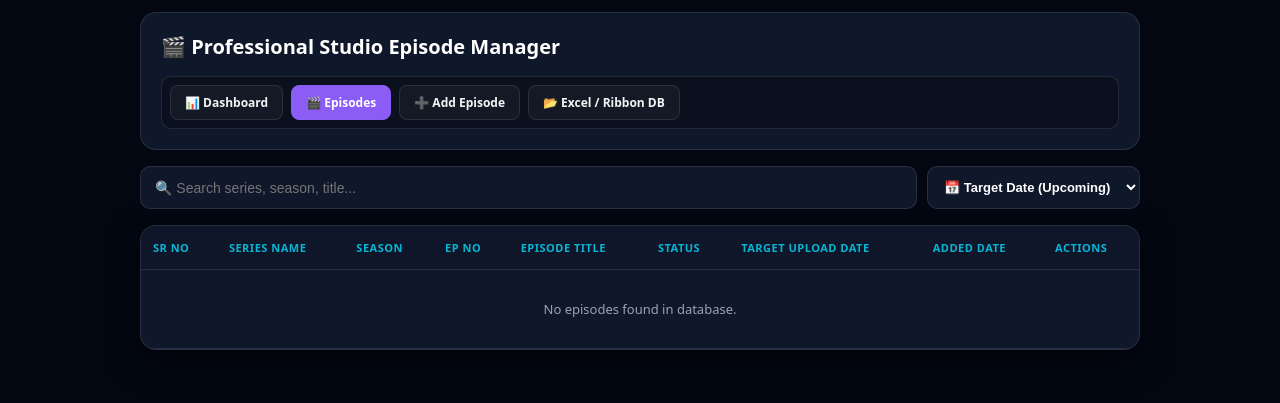
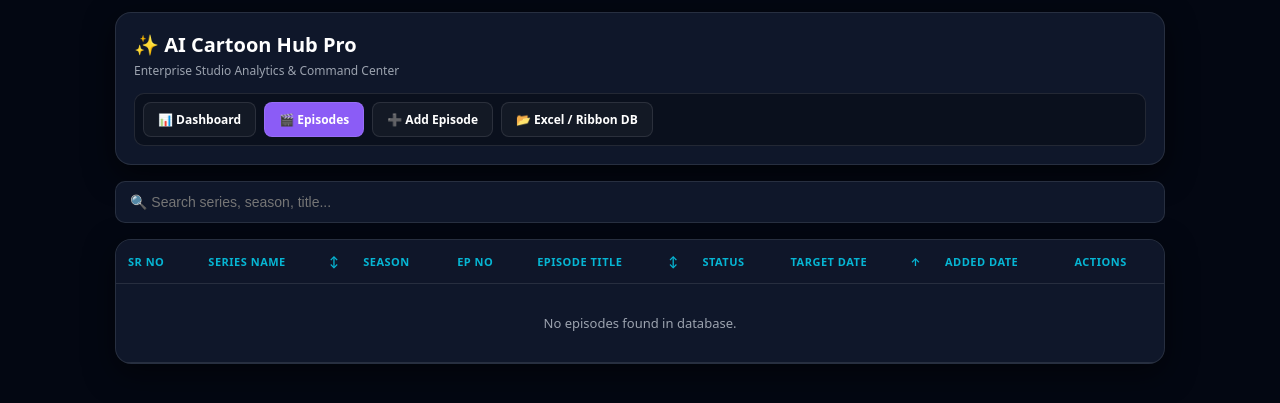
Before and after one commit to tanveer97082/cartoon_manager, a PHP site: page /episodes.php in a window 1280 px wide. Shown: the top 403 px of the page. Run offline with PHP 8.4, Linux system fonts and the light colour scheme; data comes from the database, SQL or seed files in the repository.

Commit message:
Update episodes.php

```diff
--- a/episodes.php
+++ b/episodes.php
@@ -24,13 +24,15 @@ if ($action === 'export_txt' && $id) {
     }
 }
 
-// Sorting logic
+// Sorting logic from header clicks
 $sort = $_GET['sort'] ?? 'target_asc';
 $order_sql = "ORDER BY target_date ASC";
-if ($sort === 'az') $order_sql = "ORDER BY title ASC";
-elseif ($sort === 'za') $order_sql = "ORDER BY title DESC";
+if ($sort === 'series_asc') $order_sql = "ORDER BY series_name ASC";
+elseif ($sort === 'series_desc') $order_sql = "ORDER BY series_name DESC";
+elseif ($sort === 'title_asc') $order_sql = "ORDER BY title ASC";
+elseif ($sort === 'title_desc') $order_sql = "ORDER BY title DESC";
+elseif ($sort === 'target_desc') $order_sql = "ORDER BY target_date DESC";
 elseif ($sort === 'recent') $order_sql = "ORDER BY id DESC";
-elseif ($sort === 'target_desc') $order_sql = "ORDER BY target_date DESC";
 
 $stmt = $db->query("SELECT * FROM episodes $order_sql");
 $episodes = $stmt->fetchAll(PDO::FETCH_ASSOC);
@@ -40,29 +42,23 @@ $episodes = $stmt->fetchAll(PDO::FETCH_ASSOC);
 <head>
     <meta charset="utf-8">
     <meta name="viewport" content="width=device-width, initial-scale=1">
-    <title>✨ Professional Episode Manager Table</title>
+    <title>✨ Episode Manager</title>
     <style>
         :root {
             --bg: #030712; --card: #0f172a; --border: rgba(255, 255, 255, 0.1);
             --primary: #8b5cf6; --accent: #06b6d4; --text: #f3f4f6; --muted: #9ca3af;
         }
         body { font-family: system-ui, -apple-system, sans-serif; background: var(--bg); color: var(--text); margin: 0; padding: 12px; }
-        .wrapper { max-width: 1000px; margin: auto; }
-        .header { background: var(--card); border: 1px solid var(--border); padding: 20px; border-radius: 16px; margin-bottom: 16px; }
-        h1 { margin: 0 0 4px 0; font-size: 20px; color: #fff; }
+        .wrapper { max-width: 1050px; margin: auto; }
 
-        .ribbon { display: flex; gap: 8px; margin-top: 16px; flex-wrap: wrap; background: rgba(0,0,0,0.3); padding: 8px; border-radius: 10px; border: 1px solid var(--border); }
-        .ribbon-btn { background: rgba(255,255,255,0.04); border: 1px solid var(--border); color: var(--text); padding: 8px 14px; border-radius: 8px; text-decoration: none; font-weight: 600; font-size: 12px; }
-        .ribbon-btn.active { background: var(--primary); border-color: var(--primary); color: #fff; }
+        .search-input { width: 100%; padding: 12px 14px; background: var(--card); border: 1px solid var(--border); border-radius: 10px; color: #fff; font-size: 14px; margin-bottom: 16px; box-sizing: border-box; }
+        .search-input:focus { outline: none; border-color: var(--primary); }
 
-        .toolbar { display: flex; gap: 10px; margin-bottom: 16px; flex-wrap: wrap; }
-        .search-input { flex-grow: 1; padding: 12px 14px; background: var(--card); border: 1px solid var(--border); border-radius: 10px; color: #fff; font-size: 14px; }
-        .sort-select { padding: 12px; background: var(--card); border: 1px solid var(--border); border-radius: 10px; color: #fff; font-size: 13px; font-weight: 600; }
-
-        /* Table Design */
         .table-responsive { background: var(--card); border: 1px solid var(--border); border-radius: 16px; overflow-x: auto; box-shadow: 0 10px 30px rgba(0,0,0,0.5); }
         table { width: 100%; border-collapse: collapse; text-align: left; font-size: 13px; white-space: nowrap; }
         th { background: rgba(15,23,42,0.95); color: var(--accent); padding: 14px 12px; font-size: 11px; text-transform: uppercase; letter-spacing: 0.5px; border-bottom: 1px solid var(--border); }
+        th a { color: var(--accent); text-decoration: none; display: flex; align-items: center; justify-content: space-between; gap: 5px; }
+        th a:hover { color: #fff; }
         td { padding: 14px 12px; border-bottom: 1px solid var(--border); vertical-align: middle; }
         tr:hover { background: rgba(255,255,255,0.02); }
 
@@ -72,44 +68,39 @@ $episodes = $stmt->fetchAll(PDO::FETCH_ASSOC);
         .status-pub { background: rgba(37, 99, 235, 0.2); color: #60a5fa; border: 1px solid rgba(37, 99, 235, 0.4); }
 
         .actions { display: flex; gap: 5px; }
-        .btn-act { padding: 6px 10px; font-size: 11px; border-radius: 6px; text-decoration: none; color: white; font-weight: 600; }
+        .btn-act { padding: 6px 10px; font-size: 11px; border-radius: 6px; text-decoration: none; color: white; font-weight: 600; cursor: pointer; border: none; }
         .bg-view { background: #059669; } .bg-edit { background: #d97706; } .bg-del { background: #dc2626; } .bg-copy { background: #8b5cf6; }
     </style>
 </head>
 <body>
     <div class="wrapper">
-        <div class="header">
-            <h1>🎬 Professional Studio Episode Manager</h1>
-            <div class="ribbon">
-                <a href="index.php" class="ribbon-btn">📊 Dashboard</a>
-                <a href="episodes.php" class="ribbon-btn active">🎬 Episodes</a>
-                <a href="add_edit.php" class="ribbon-btn">➕ Add Episode</a>
-                <a href="export_import.php" class="ribbon-btn">📂 Excel / Ribbon DB</a>
-            </div>
-        </div>
+        <?php include 'header.php'; ?>
 
-        <div class="toolbar">
-            <input type="text" id="searchBox" class="search-input" placeholder="🔍 Search series, season, title..." onkeyup="filterTable()">
-            <select class="sort-select" onchange="location = this.value;">
-                <option value="episodes.php?sort=target_asc" <?= $sort=='target_asc'?'selected':'' ?>>📅 Target Date (Upcoming)</option>
-                <option value="episodes.php?sort=target_desc" <?= $sort=='target_desc'?'selected':'' ?>>📅 Target Date (Latest)</option>
-                <option value="episodes.php?sort=az" <?= $sort=='az'?'selected':'' ?>>🔤 Title (A to Z)</option>
-                <option value="episodes.php?sort=za" <?= $sort=='za'?'selected':'' ?>>🔤 Title (Z to A)</option>
-                <option value="episodes.php?sort=recent" <?= $sort=='recent'?'selected':'' ?>>⏱️ Recently Added</option>
-            </select>
-        </div>
+        <input type="text" id="searchBox" class="search-input" placeholder="🔍 Search series, season, title..." onkeyup="filterTable()">
 
         <div class="table-responsive">
             <table id="epTable">
                 <thead>
                     <tr>
                         <th>Sr No</th>
-                        <th>Series Name</th>
+                        <th>
+                            <a href="episodes.php?sort=<?= ($sort=='series_asc')?'series_desc':'series_asc' ?>">
+                                Series Name <span><?= ($sort=='series_asc')?'↑':(($sort=='series_desc')?'↓':'↕') ?></span>
+                            </a>
+                        </th>
                         <th>Season</th>
                         <th>Ep No</th>
-                        <th>Episode Title</th>
+                        <th>
+                            <a href="episodes.php?sort=<?= ($sort=='title_asc')?'title_desc':'title_asc' ?>">
+                                Episode Title <span><?= ($sort=='title_asc')?'↑':(($sort=='title_desc')?'↓':'↕') ?></span>
+                            </a>
+                        </th>
                         <th>Status</th>
-                        <th>Target Upload Date</th>
+                        <th>
+                            <a href="episodes.php?sort=<?= ($sort=='target_asc')?'target_desc':'target_asc' ?>">
+                                Target Date <span><?= ($sort=='target_asc')?'↑':(($sort=='target_desc')?'↓':'↕') ?></span>
+                            </a>
+                        </th>
                         <th>Added Date</th>
                         <th>Actions</th>
                     </tr>
@@ -133,8 +124,8 @@ $episodes = $stmt->fetchAll(PDO::FETCH_ASSOC);
                         <td style="color: var(--muted); font-size: 11px;"><?= htmlspecialchars(substr($ep['created_at'], 0, 10)) ?></td>
                         <td>
                             <div class="actions">
-                                <a href="add_edit.php?action=view&id=<?= $ep['id'] ?>" class="btn-act bg-view" title="View & Copy">View</a>
-                                <button onclick="copyMetadata(<?= htmlspecialchars(json_encode($ep)) ?>)" class="btn-act bg-copy" title="Quick Copy All">Copy</button>
+                                <a href="add_edit.php?action=view&id=<?= $ep['id'] ?>" class="btn-act bg-view">View</a>
+                                <button onclick="copyMetadata(<?= htmlspecialchars(json_encode($ep)) ?>)" class="btn-act bg-copy">Copy</button>
                                 <a href="add_edit.php?action=edit&id=<?= $ep['id'] ?>" class="btn-act bg-edit">Edit</a>
                                 <a href="episodes.php?action=delete&id=<?= $ep['id'] ?>" class="btn-act bg-del" onclick="return confirm('Delete this episode?');">Del</a>
                             </div>
```
